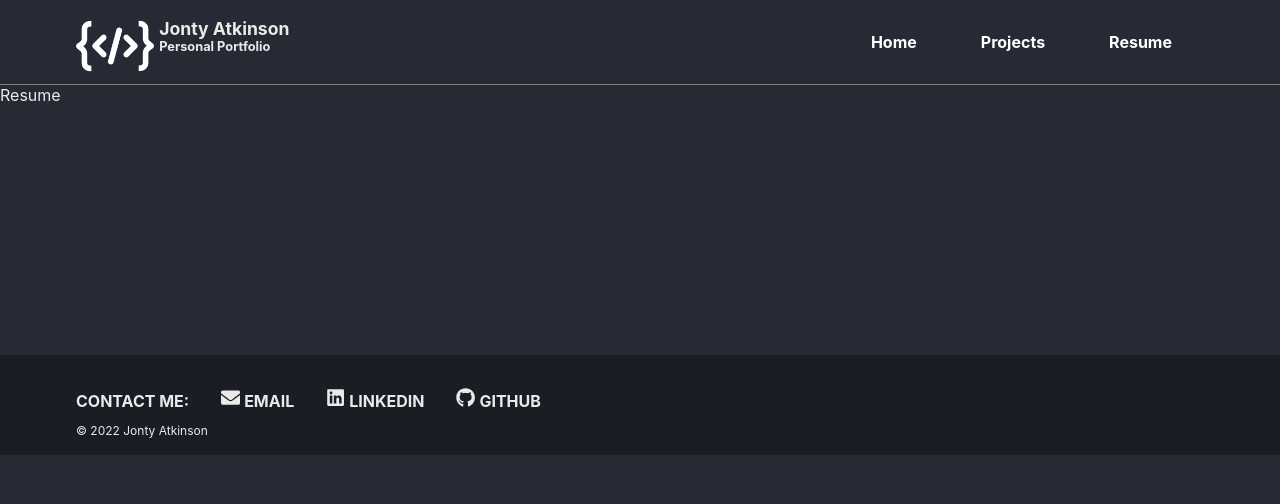
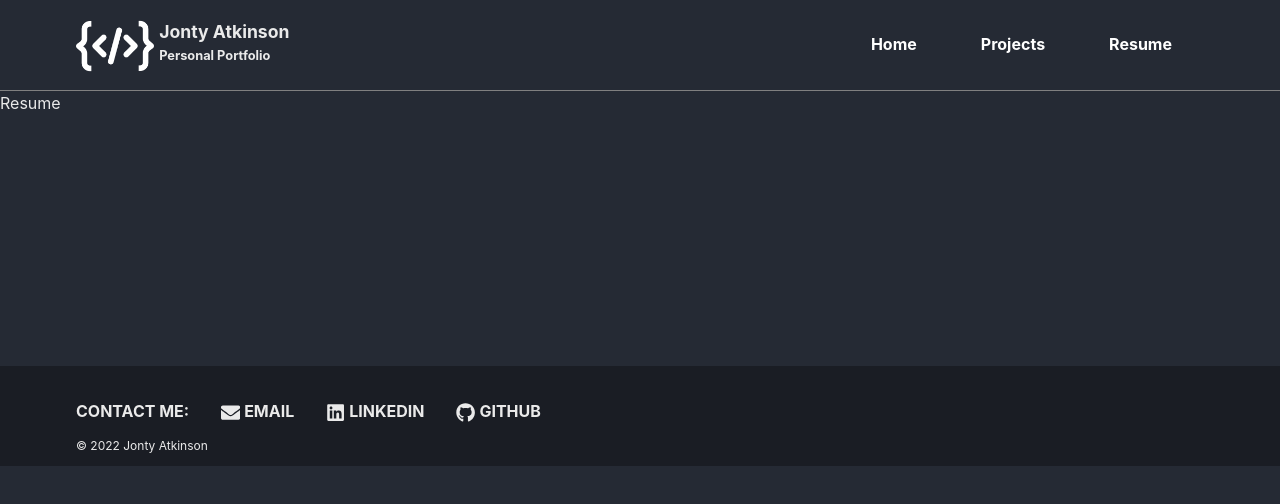
Before and after one commit to Jontya/personal-website, a React (Create React App) app: page /resume in a window 1280 px wide. Shown: the top 504 px of the page. Built offline with nearby package versions, Linux system fonts and the light colour scheme.

Commit message:
Added Global Icon Style

```diff
--- a/src/App.css
+++ b/src/App.css
@@ -1,5 +1,6 @@
 html{
-  font-size: 1em;
+  font-size: 1rem;
+  line-height: 1.6;
   background-color: #252a34;
   color: #eaeaea;
   font-family: -apple-system,BlinkMacSystemFont,"Roboto","Segoe UI","Helvetica Neue","Lucida Grande",Arial,sans-serif;
@@ -9,3 +10,12 @@
   padding: 0;
   margin: 0;
 }
+
+img{
+  max-width: 100%;
+}
+
+.icon {
+
+  vertical-align: middle;
+}
```
